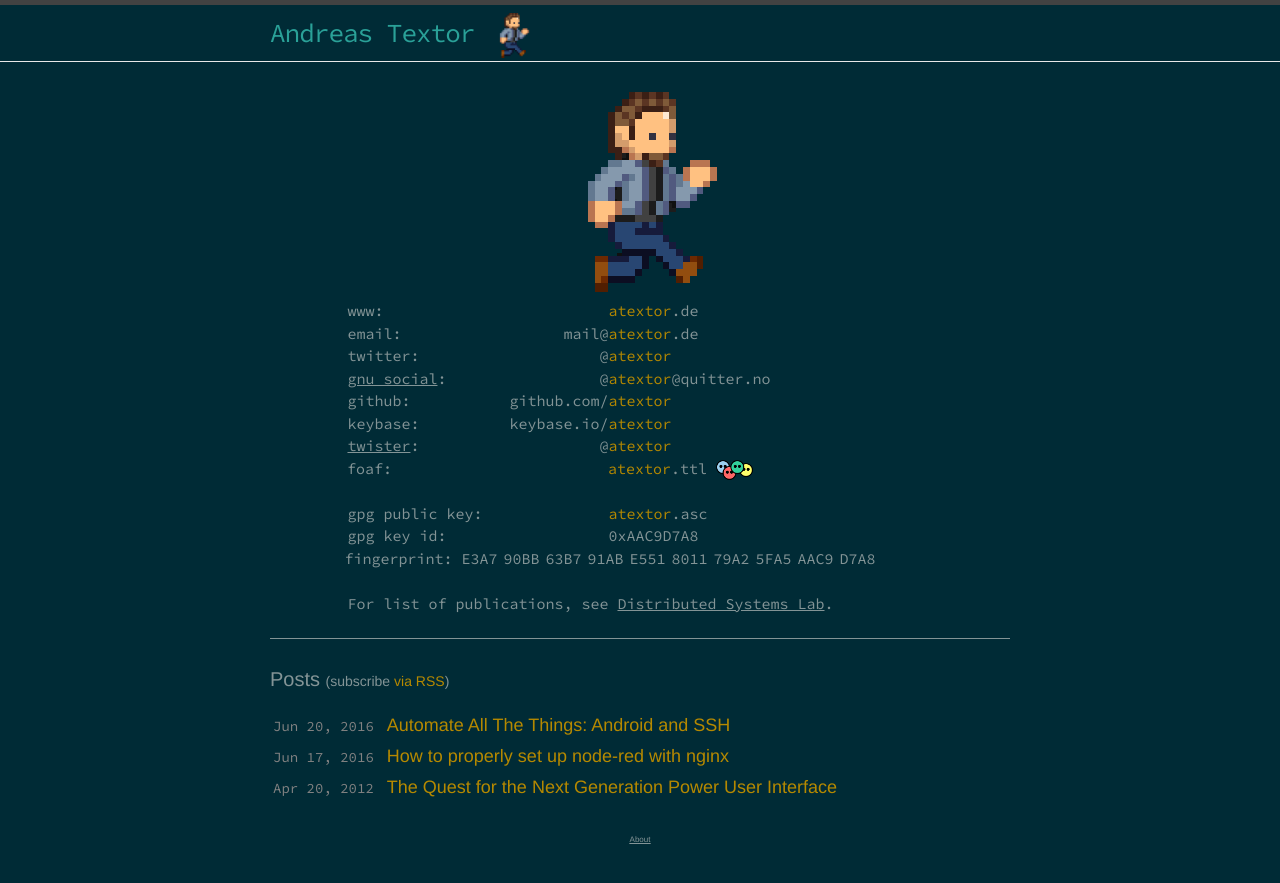
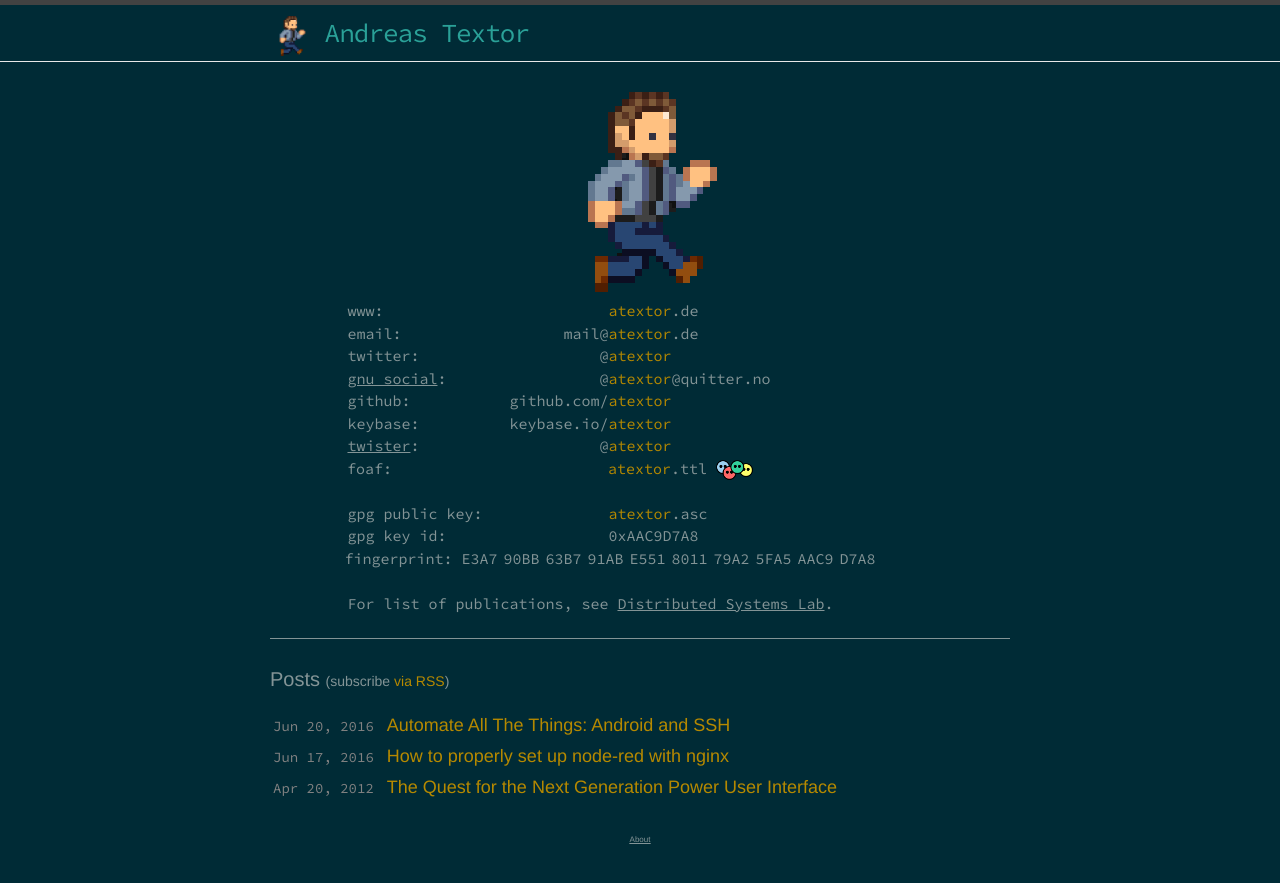
Before and after one commit to atextor/atextor.github.com, a Jekyll site: the page built from index.html, in a window 1280 px wide. Shown: the top 883 px of the page. Built offline with Jekyll 4.4.1, drawn with Linux system fonts in a browser that asks for light colours.

Commit message:
Moved small avatar to front

```diff
--- a/_includes/header.html
+++ b/_includes/header.html
@@ -2,11 +2,11 @@
 
 	<div class="wrapper">
 
-		<a class="site-title" href="{{ site.baseurl }}/">{{ site.title }}
+		<a class="site-title" href="{{ site.baseurl }}/">
 		{% if page.title != site.title %}
-		<img src="{{ "/assets/avatar.png" | prepend: site.baseurl }}" style="width: 45px; height: 45px;"/>
+		<img src="{{ "/assets/avatar.png" | prepend: site.baseurl }}" style="width: 40px; height: 40px;"/>
 		{% endif %}
-		</a>
+		{{ site.title }}</a>
 
 		<nav class="site-nav">
 			<div class="trigger">
```
